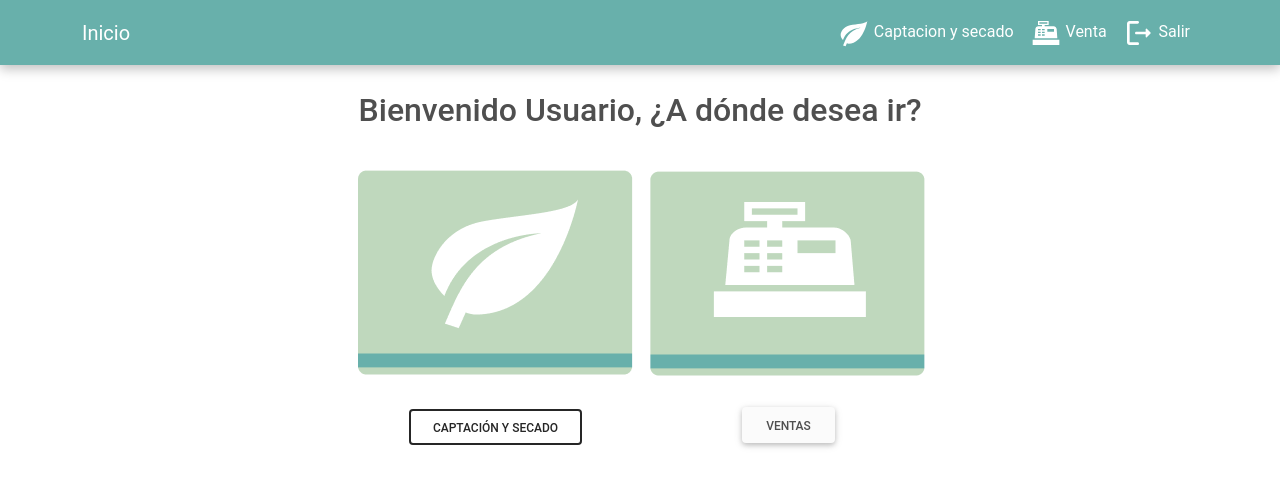
After one commit to lilianardz/ProyectoPimienta, a PHP site: page /paginaInicio.php in a window 1280 px wide. The commit adds this page. Shown: the top 487 px of the page. Run offline with PHP 8.4, Linux system fonts and the light colour scheme.

Commit message:
se creo la pagina principal: paginaInicio.php, una stylesheet y se redirigieron algunas paginas

```diff
--- a/App/login.php
+++ b/App/login.php
@@ -22,7 +22,7 @@
                     <br>
 <!--                    <img src="https://image.flaticon.com/icons/svg/1945/1945652.svg" class="card-img-top">-->
                     <div class="card-body">
-                        <form action="validarSesion.php" method="POST">
+                        <form action="paginaInicio.php" method="POST">
                             <div class="form-group">
 
                                 <input placeholder="Usuario" type="text" class="form-control" name="txtUsuario" id="txtUsuario" aria-describedby="emailHelp" required>
--- a/App/mostrarVentas.php
+++ b/App/mostrarVentas.php
@@ -15,7 +15,7 @@ include ("../Conexion/cn.php");
 <!-- Navbar -->
 <nav class="navbar navbar-expand-lg navbar-dark bg-dark text-white" style="background: #68B0AB !important;box-shadow: 0px 4px 11px rgba(0, 0, 0, 0.25);">
     <div class="container">
-        <a class="navbar-brand" href="#">Inicio</a>
+        <a class="navbar-brand" href="paginaInicio.php">Inicio</a>
         <div class="flex-grow-1"></div>
         <button
                 class="navbar-toggler"
@@ -37,7 +37,7 @@ include ("../Conexion/cn.php");
                     </a>
                 </li>
                 <li class="nav-item d-flex">
-                    <a class="nav-link active" href="#">
+                    <a class="nav-link active" href="mostrarVentas.php">
                         <svg xmlns="http://www.w3.org/2000/svg" xmlns:xlink="http://www.w3.org/1999/xlink" aria-hidden="true" role="img" class="iconify iconify--mdi" width="32" height="32" preserveAspectRatio="xMidYMid meet" viewBox="0 0 24 24"><path d="M2 17h20v4H2v-4M6.25 7H9V6H6V3h8v3h-3v1h6.8c1 0 2 1 2.2 2l.5 7h-17l.55-7c0-1 1-2 2.2-2M13 9v2h5V9h-5M6 9v1h2V9H6m3 0v1h2V9H9m-3 2v1h2v-1H6m3 0v1h2v-1H9m-3 2v1h2v-1H6m3 0v1h2v-1H9M7 4v1h6V4H7z" fill="currentColor"></path></svg>
                         Venta
                     </a>
--- /dev/null
+++ b/App/paginaInicio.php
@@ -0,0 +1,142 @@
+<?php
+include("../Conexion/cn.php");
+?>
+<!doctype html>
+<html lang="en">
+<head>
+    <!-- Required meta tags -->
+    <meta charset="utf-8">
+    <meta name="viewport" content="width=device-width, initial-scale=1">
+    <!-- Bootstrap CSS -->
+    <link href="../assets/css/mdb.min.css" rel="stylesheet"/>
+    <link href="../Layout/icons.css" rel="stylesheet"/>
+    <title>Inicio</title>
+</head>
+<body>
+<!-- Navbar -->
+<nav class="navbar navbar-expand-lg navbar-dark bg-dark text-white"
+     style="background: #68B0AB !important;box-shadow: 0px 4px 11px rgba(0, 0, 0, 0.25);">
+    <div class="container">
+        <a class="navbar-brand" href="paginaInicio.php">Inicio</a>
+        <div class="flex-grow-1"></div>
+        <button
+            class="navbar-toggler"
+            type="button"
+            data-mdb-toggle="collapse"
+            data-mdb-target="#navbarTogglerDemo02"
+            aria-controls="navbarTogglerDemo02"
+            aria-expanded="false"
+            aria-label="Toggle navigation"
+        >
+            <svg xmlns="http://www.w3.org/2000/svg" xmlns:xlink="http://www.w3.org/1999/xlink" aria-hidden="true"
+                 role="img" class="iconify iconify--mdi" width="32" height="32" preserveAspectRatio="xMidYMid meet"
+                 viewBox="0 0 24 24">
+                <path d="M3 6h18v2H3V6m0 5h18v2H3v-2m0 5h18v2H3v-2z" fill="currentColor"></path>
+            </svg>
+        </button>
+        <div class="collapse navbar-collapse justify-content-end" id="navbarTogglerDemo02">
+            <ul class="navbar-nav mb-2 mb-lg-0">
+                <li class="nav-item d-flex">
+                    <a class="nav-link active" aria-current="page" href="#">
+                        <svg xmlns="http://www.w3.org/2000/svg" xmlns:xlink="http://www.w3.org/1999/xlink"
+                             aria-hidden="true" role="img" class="iconify iconify--mdi" width="32" height="32"
+                             preserveAspectRatio="xMidYMid meet" viewBox="0 0 24 24">
+                            <path
+                                d="M17 8C8 10 5.9 16.17 3.82 21.34l1.89.66l.95-2.3c.48.17.98.3 1.34.3C19 20 22 3 22 3c-1 2-8 2.25-13 3.25S2 11.5 2 13.5s1.75 3.75 1.75 3.75C7 8 17 8 17 8z"
+                                fill="currentColor"></path>
+                        </svg>
+                        Captacion y secado
+                    </a>
+                </li>
+                <li class="nav-item d-flex">
+                    <a class="nav-link active" href="mostrarVentas.php ">
+                        <svg xmlns="http://www.w3.org/2000/svg" xmlns:xlink="http://www.w3.org/1999/xlink"
+                             aria-hidden="true" role="img" class="iconify iconify--mdi" width="32" height="32"
+                             preserveAspectRatio="xMidYMid meet" viewBox="0 0 24 24">
+                            <path
+                                d="M2 17h20v4H2v-4M6.25 7H9V6H6V3h8v3h-3v1h6.8c1 0 2 1 2.2 2l.5 7h-17l.55-7c0-1 1-2 2.2-2M13 9v2h5V9h-5M6 9v1h2V9H6m3 0v1h2V9H9m-3 2v1h2v-1H6m3 0v1h2v-1H9m-3 2v1h2v-1H6m3 0v1h2v-1H9M7 4v1h6V4H7z"
+                                fill="currentColor"></path>
+                        </svg>
+                        Venta
+                    </a>
+                </li>
+                <li class="nav-item d-flex">
+                    <a class="nav-link active" href="cerrarSesion.php">
+                        <svg xmlns="http://www.w3.org/2000/svg" xmlns:xlink="http://www.w3.org/1999/xlink"
+                             aria-hidden="true" role="img" class="iconify iconify--ic" width="32" height="32"
+                             preserveAspectRatio="xMidYMid meet" viewBox="0 0 24 24">
+                            <path
+                                d="M5 5h6c.55 0 1-.45 1-1s-.45-1-1-1H5c-1.1 0-2 .9-2 2v14c0 1.1.9 2 2 2h6c.55 0 1-.45 1-1s-.45-1-1-1H5V5z"
+                                fill="currentColor"></path>
+                            <path
+                                d="M20.65 11.65l-2.79-2.79a.501.501 0 0 0-.86.35V11h-7c-.55 0-1 .45-1 1s.45 1 1 1h7v1.79c0 .45.54.67.85.35l2.79-2.79c.2-.19.2-.51.01-.7z"
+                                fill="currentColor"></path>
+                        </svg>
+                        Salir
+                    </a>
+                </li>
+            </ul>
+        </div>
+    </div>
+</nav>
+
+<!--<div class="form-group">-->
+<!--    <div class="container">-->
+<!--        <br>-->
+<!--                <h2>Bienvenido Usuario, ¿A dónde desea ir?</h2>-->
+<!--        <div class="row">-->
+<!--            <div class="col-6">-->
+<!--                <br>-->
+<!--                <div class="form-group">-->
+<!--                    <div class="row">-->
+<!--                        <div class="col-2">-->
+<!--                            <img src="../icons/icaptacion.png">-->
+<!--                        </div>-->
+<!--                    </div>-->
+<!--                </div>-->
+<!--            </div>-->
+<!--            <div class="col-6">-->
+<!--                <br>-->
+<!--                <div class="form-group">-->
+<!--                    <div class="row">-->
+<!--                        <div class="col-2">-->
+<!--                            <img src="../icons/iventa.png">-->
+<!--                        </div>-->
+<!--                    </div>-->
+<!--                </div>-->
+<!--            </div>-->
+<!--        </div>-->
+<!--    </div>-->
+<!--</div>-->
+<br>
+<div class="center ">
+<h2>Bienvenido Usuario, ¿A dónde desea ir?</h2>
+</div>
+    <br>
+<div class="container">
+    <div class="item-0">
+        <img src="../icons/icaptacion.png">
+        <div class="form-group">
+            <div class="text-center">
+                <br>
+                <a href=#><input type="button" value="Captación y secado" class="btn btn-outline-dark"></a>
+            </div>
+        </div>
+    </div>
+<form>
+    <div class="item-1">
+        <img src="../icons/iventa.png">
+        <div class="form-group">
+            <div class="text-center">
+                <br>
+                <a href="mostrarVentas.php"><input type="button" value="Ventas" class="btn btn-light"></a>
+            </div>
+        </div>
+    </div>
+</div>
+</form>
+
+
+<script src="assets/js/mdb.min.js"></script>
+</body>
+</html>
--- a/Layout/estilosCSS.css
+++ b/Layout/estilosCSS.css
@@ -30,5 +30,4 @@ body {
     box-shadow: 0 2px 2px 0 rgba(0,0,0,.14),0 3px 1px -2px rgba(0,0,0,.2),0 1px 5px 0 rgba(0,0,0,.12);
     border-radius: 100%;
 
-
 }
--- /dev/null
+++ b/Layout/icons.css
@@ -0,0 +1,13 @@
+.container{
+    display: flex;
+    justify-content: center;
+    align-items: center;
+    align-content: center;
+}
+
+.center{
+    align-items: center;
+    display: flex;
+    justify-content: center;
+    align-content: center;
+}
```
Also changed, not shown: App/registroVentas.php (deleted, +0 -88 lines), icons/icaptacion.png (added), icons/iventa.png (added).
